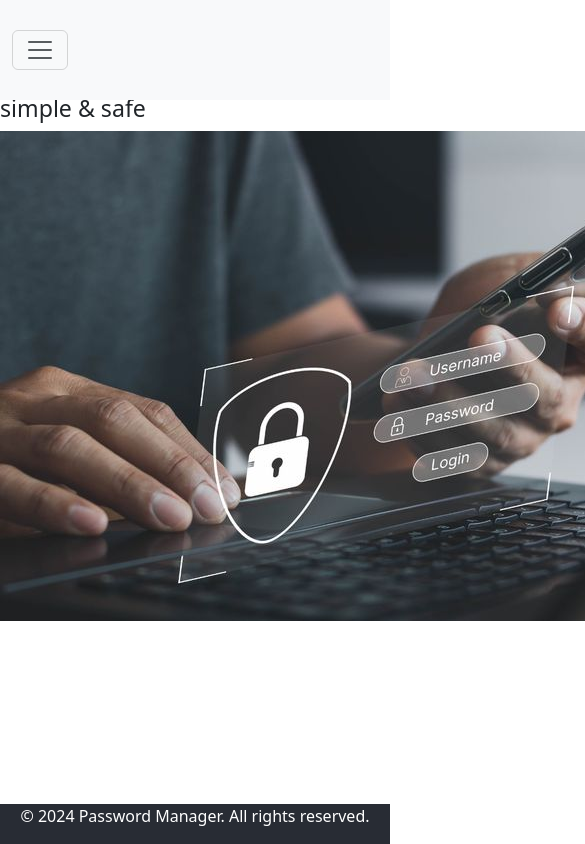
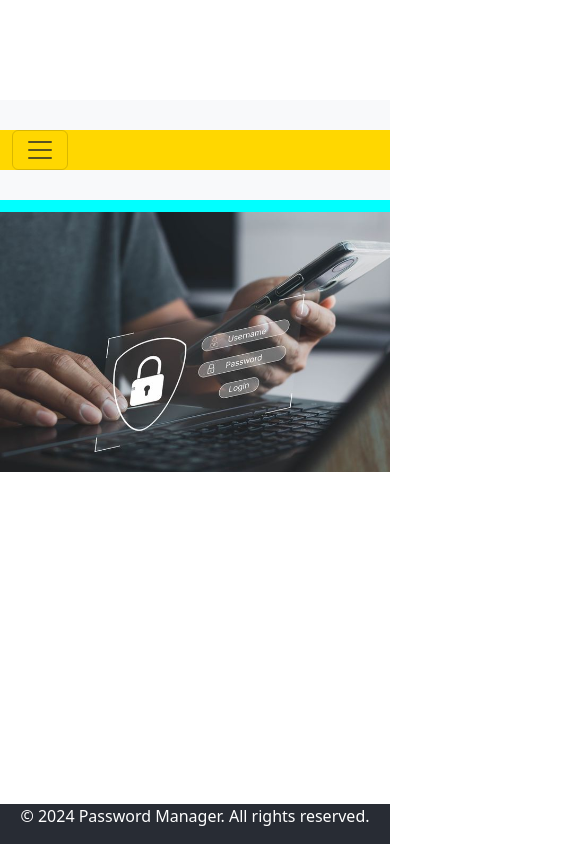
Before and after one commit to Bree-codes/PasswordManager, a React (Create React App) app in the folder passwordmanager/: page / in a window 390 px wide. Shown: the top 844 px of the page, 585 px wide, since content can reach past the window. Built offline with nearby package versions, Linux system fonts and the light colour scheme; no server answers.

Commit message:
Home page

```diff
--- a/passwordmanager/src/Pages/AppPages/Home.jsx
+++ b/passwordmanager/src/Pages/AppPages/Home.jsx
@@ -1,5 +1,5 @@
 import {Outlet} from "react-router-dom";
-import "./../styling/HomePage.css"
+import "./../styling/Home.css"
 import secure from "../pics/secure.jpeg"
 
 import {Footer} from "./Footer";
@@ -13,7 +13,7 @@ import {Footer} from "./Footer";
 export const Home =()=>{
     return(
         <>
-            <div className="Home">
+            <div id ="Page">
                 <div className="content">
                     <h2 className="head">Say goodbye to forgetting passwords</h2>
                     <h3 className="sub-head">
--- a/passwordmanager/src/Pages/styling/Home.css
+++ b/passwordmanager/src/Pages/styling/Home.css
@@ -1,6 +1,6 @@
 
 
-.Home {
+#Page {
    display: flex;
     align-items: center;
     justify-content: space-between;
@@ -9,6 +9,7 @@
     background-color:aqua;
    /* width: 100%;
     height: 100%;*/
+    /*margin-top: 100px;*/
 }
 
 .content {
@@ -17,6 +18,7 @@
     width: 50%;
     height: 100%;
     margin-top: 100px;
+    background-color: gold;
 }
 
 .head {
@@ -54,25 +56,62 @@ img {
 
 
 }
-@media screen  and (min-width:1000px ){
-    .Home{
+@media screen  and (min-width:1306px ){
+    #Page{
+        width: 100%;
+        display: flex;
+    }
+
+    .head {
+        font-size: 28px;
+        margin-left: 150px;
+
+    }
+    .sub-head{
+        font-size: 18px;
+        margin-left: 300px;
+    }
+
+
+}
+@media screen  and (max-width:1306px ) {
+    #Page {
         width: 100%;
         display: flex;
     }
 
     .head {
         font-size: 25px;
-        margin-left: 15px;
+        margin-left: 150px;
 
     }
-    .sub-head{
+
+    .sub-head {
         font-size: 18px;
+        margin-left: 300px;
     }
 
+}
+@media screen  and (max-width:1201px ) {
+    #Page {
+        width: 100%;
+        display: flex;
+    }
+
+    .head {
+        font-size: 25px;
+        margin-left: 70px;
+
+    }
+
+    .sub-head {
+        font-size: 18px;
+        margin-left: 200px;
+    }
 
 }
 
-@media screen  and (max-width:1000px ){
+    @media screen  and (max-width:1040px ){
 
     .image {
         width: 500px;
@@ -84,11 +123,11 @@ img {
 
     .head {
         font-size: 20px;
-        margin-left: 50px;
+        margin-left: 90px;
 
     }
     .sub-head{
-        margin-left: 70px;
+        margin-left: 150px;
         font-size: 16px;
     }
 
@@ -97,7 +136,7 @@ img {
 }
 @media screen  and (max-width:768px ){
 
-   .Home{
+    #Page{
         display: flow;
     }
 
@@ -125,7 +164,7 @@ img {
 
 }
 @media screen  and (max-width:500px ){
-    .Home{
+    #Page{
         display: flow;
         height: 100%;
     }
--- a/passwordmanager/src/Pages/styling/NavigationBar.css
+++ b/passwordmanager/src/Pages/styling/NavigationBar.css
@@ -61,7 +61,7 @@ nav ul li a{
 .links {
     display: flex;
     justify-content: flex-end;
-    width: 70%;
+    width:70%;
     height: 100%;
     list-style: none;
   /* margin: 0 10px;*/
@@ -121,21 +121,26 @@ nav ul li a{
 }
 .bg-body-tertiary{
     width: 100%;
-    height: 50%;
-    margin: 0;
+    height: 40%;
+/*    margin: 0;*/
     padding: 0;
     border-radius: 0;
     position: fixed;
+    border: 0;
+    margin-top: 0;
+
 }
 .container{
     width: 1200px;
     margin: 0;
     padding: 0;
     border-radius: 0;
+    background-color: gold;
 }
 
 #home-navbar {
     position: fixed;
     height: 100px;
     background-color: gold;
+    width: 100%;
 }
```
